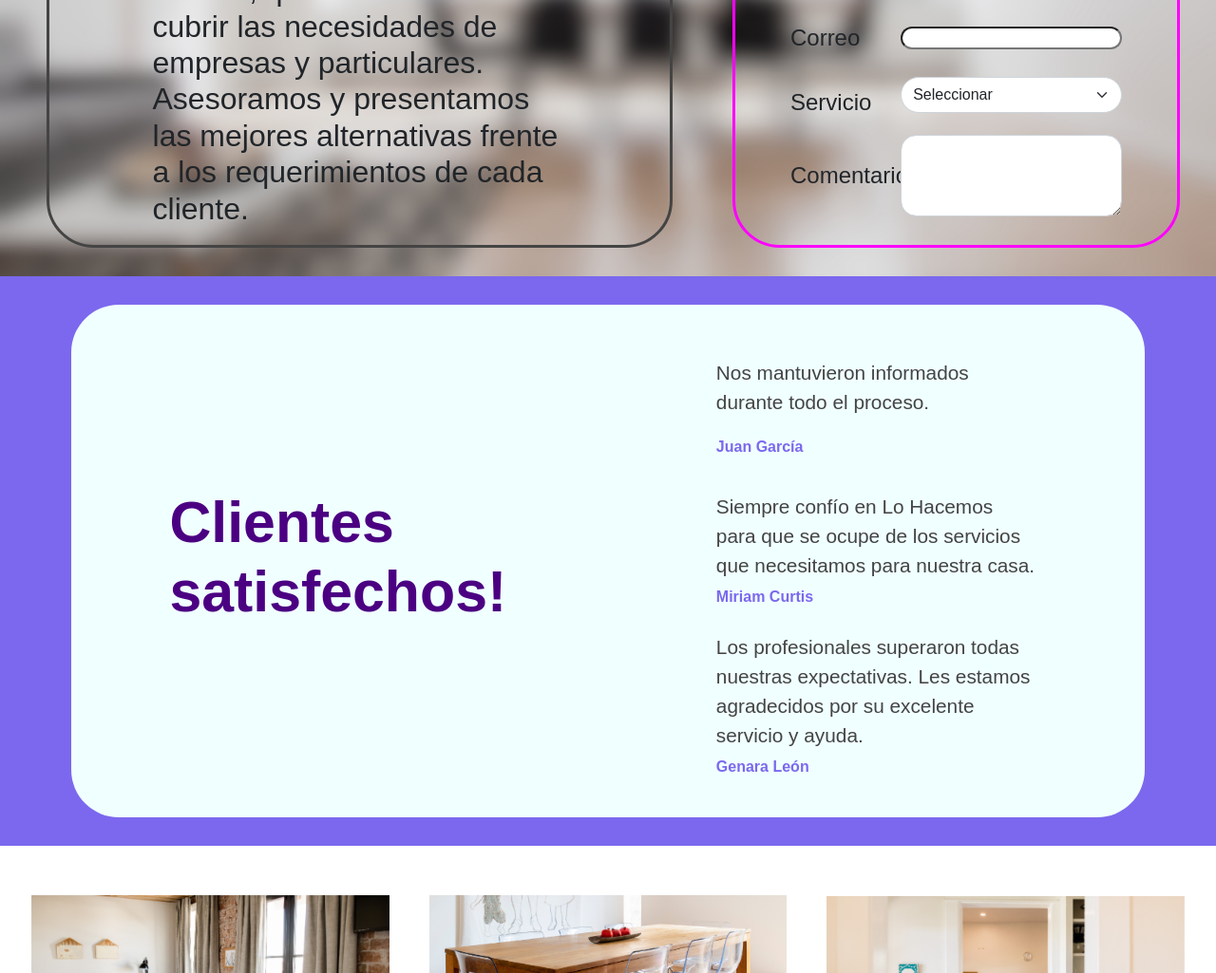
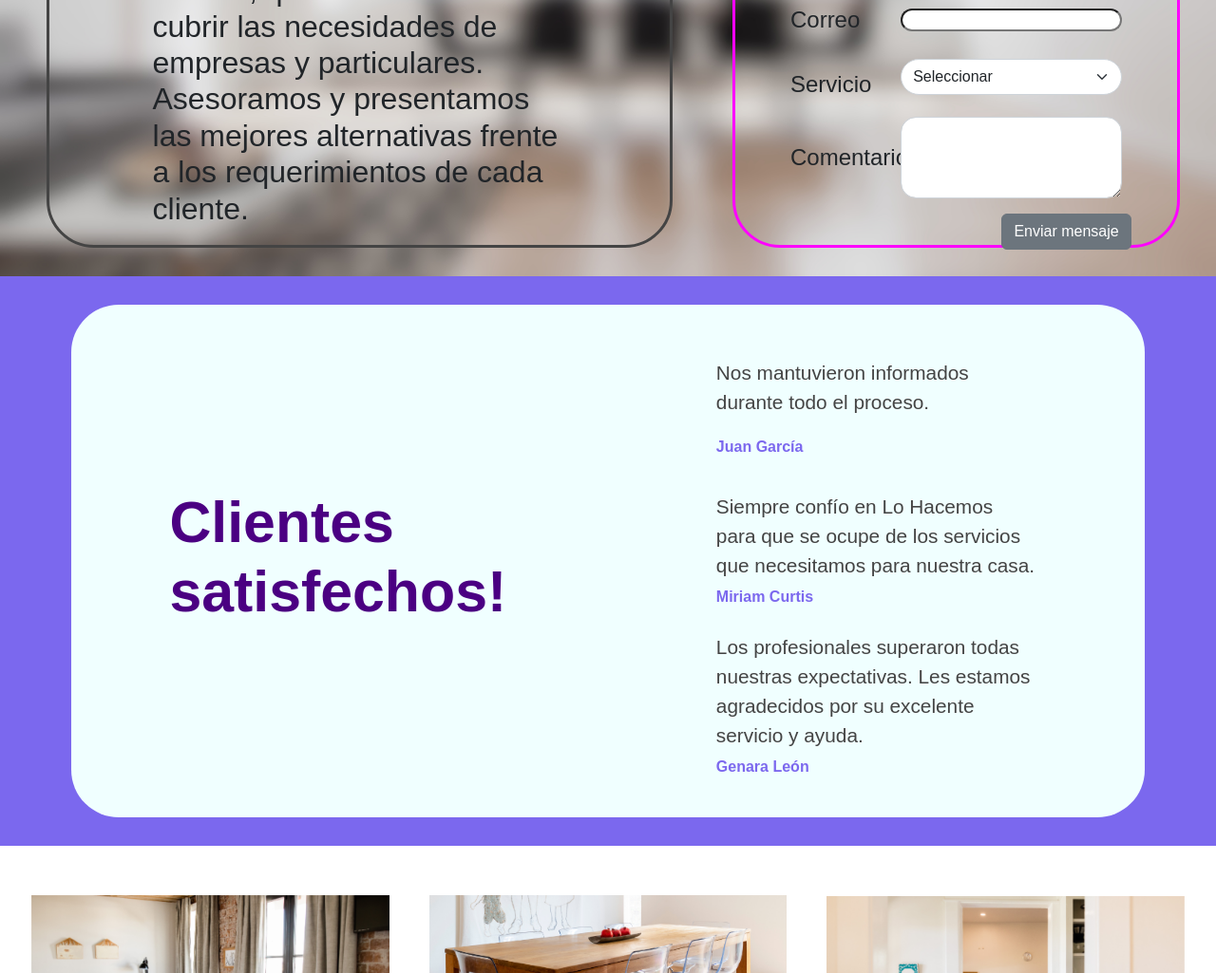
Before and after one commit to Rockelarre/lohacemos.cl, a plain HTML site: page index.html in a window 1280 px wide. Shown: the part 1659-2684 px from the top of the page at 95% size. Drawn offline with nearby package versions, Linux system fonts and the light colour scheme.

Commit message:
- Se agregó el botón de enviar mensaje

```diff
--- a/assets/css/styles.css
+++ b/assets/css/styles.css
@@ -990,8 +990,9 @@ body {
     padding-left: 30px;
 }
 
-.btn-telefono:hover{
-    color:magenta;
+.btn-mensaje{
+    position: relative;
+    left:25%;
 }
 
 .comentario-cliente-1{
--- a/index.html
+++ b/index.html
@@ -128,7 +128,10 @@
                 <div class="d-flex flex-row justify-content-center align-items-center mb-3">
                     <p class="label-form col-3 mt-3">Comentario</p>
                     <textarea class="form-control rounded-4" id="exampleFormControlTextarea1" rows="3" style="width:50%;"></textarea>
-                  </div>
+                </div>
+                <div class="d-flex flex-row justify-content-center align-items-center">
+                    <button type="button" class="btn btn-secondary btn-mensaje">Enviar mensaje</button>
+                </div>
             </div>
             </div>
 
```
